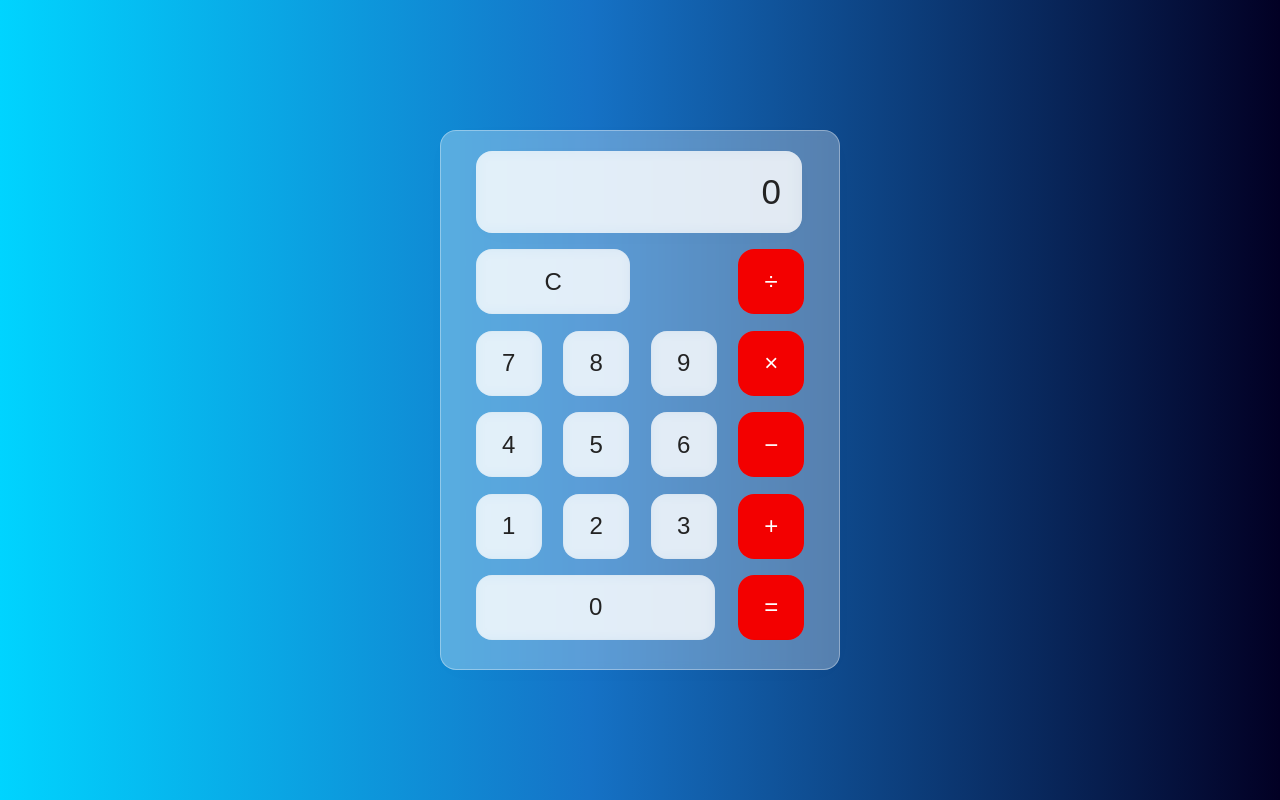
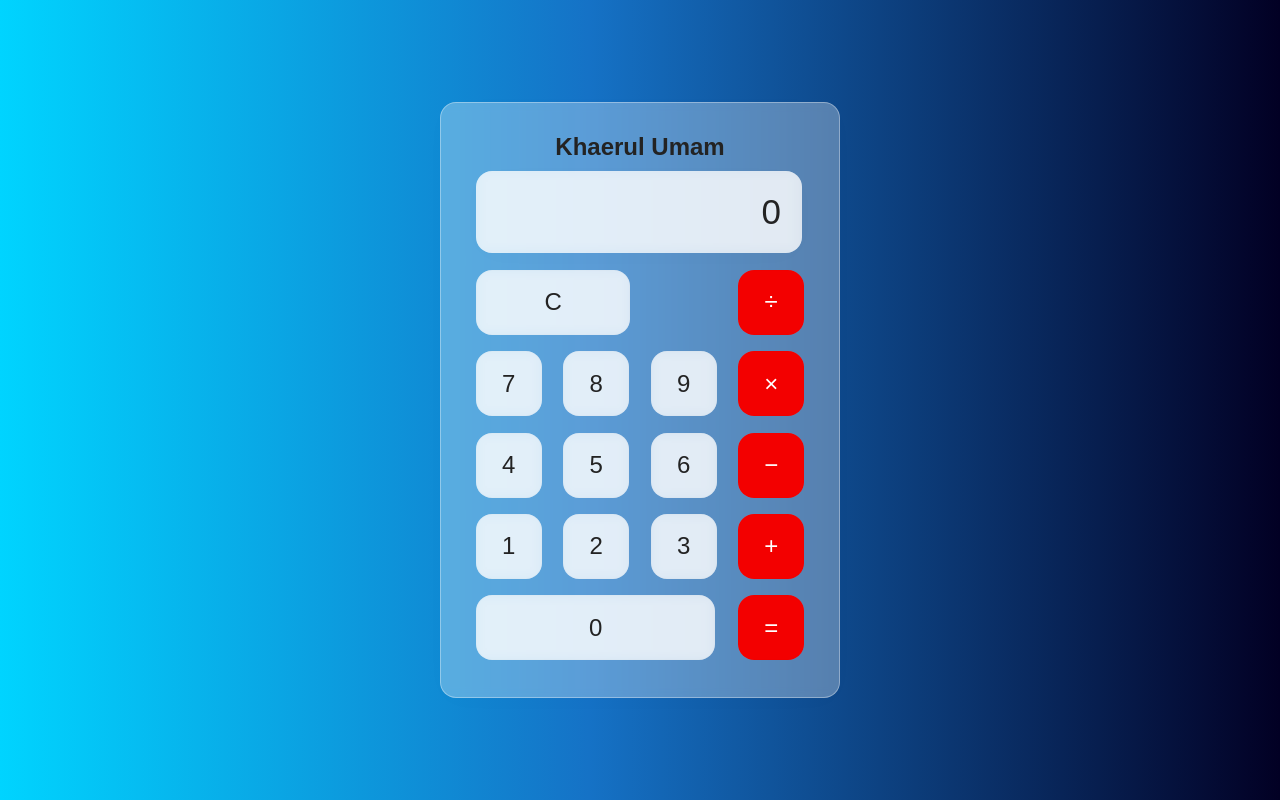
Before and after one commit to khael6690/calculator, a plain HTML site: page index.html in a window 1280 px wide. Drawn offline with Linux system fonts and the light colour scheme.

Commit message:
add title

```diff
--- a/index.html
+++ b/index.html
@@ -4,11 +4,12 @@
     <meta charset="UTF-8" />
     <meta http-equiv="X-UA-Compatible" content="IE=edge" />
     <meta name="viewport" content="width=device-width, initial-scale=1.0" />
-    <title>Calcultor with JS</title>
+    <title>Calcultor</title>
     <link rel="stylesheet" href="style.css" />
   </head>
   <body>
     <div class="wrapper">
+      <h2>Khaerul Umam</h2>
       <section class="screen">0</section>
 
       <section class="calc-buttons">
--- a/style.css
+++ b/style.css
@@ -32,8 +32,14 @@ body {
     background: rgba(255, 255, 255, .30);
     border: 1px solid rgba(255, 255, 255, .34);
     flex-basis: 400px;
-    height: 540px;
+    height: 620x;
     padding: 20px 35px;
+}
+
+.wrapper h2 {
+    text-align: center;
+    margin: 10px auto;
+    font-weight: bold;
 }
 
 .screen {
```
